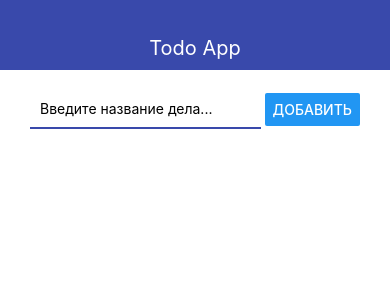
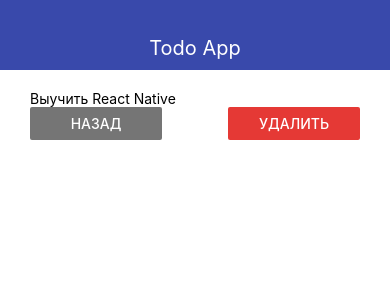
Before and after one commit to Karter13/react-native-demo, a React Native app: screen / in a window 390 px wide. Shown: the top 300 px of the page. Built offline with nearby package versions, Linux system fonts and the light colour scheme.

Commit message:
added styles for buttons

```diff
--- a/App.js
+++ b/App.js
@@ -2,10 +2,15 @@ import React, {useState} from 'react';
 import {StyleSheet, View} from 'react-native';
 import {Navbar} from "./src/components/Navbar";
 import {MainScreen} from "./src/screens/MainScreen";
+import {TodoScreen} from "./src/screens/TodoScreen";
 
 
 export default function App() {
-    const [todos, setTodos] = useState([]);
+    const [todoId, setTodoId] = useState('2');
+    const [todos, setTodos] = useState([
+        {id: '1', title: 'Выучить React'},
+        {id: '2', title: 'Выучить React Native'}
+    ]);
 
     const addTodo = (title) => {
         setTodos(prev => [
@@ -16,17 +21,33 @@ export default function App() {
             ...prev,
         ])
     };
-
     const removeTodo = id => {
         setTodos(prev => prev.filter(todo => todo.id !== id))
     };
+
+
+    let content = (
+        <MainScreen
+            addTodo={addTodo}
+            todos={todos}
+            removeTodo={removeTodo}
+            openTodo={setTodoId}
+            // openTodo={(id) => {
+            //     setTodoId(id)
+            // }}
+        />
+    );
+
+    if (todoId) {
+        const selectedTodo = todos.find(todo => todo.id === todoId);
+        content = <TodoScreen goBack={() => setTodoId(null)} todo={selectedTodo}/>
+    }
 
     return (
         <View>
             <Navbar title={'Todo App'}/>
             <View style={styles.container}>
-                <MainScreen addTodo={addTodo} todos={todos} removeTodo={removeTodo}
-                />
+                {content}
             </View>
         </View>
     );
--- a/src/components/AddTodo.js
+++ b/src/components/AddTodo.js
@@ -1,5 +1,6 @@
 import React, {useState} from 'react'
 import {Alert, Button, StyleSheet, TextInput, View} from "react-native"
+import {THEME} from "../theme";
 
 export const AddTodo = ({ onSubmit }) => {
 
@@ -42,6 +43,6 @@ const styles = StyleSheet.create({
         padding: 10,
         borderStyle: 'solid',
         borderBottomWidth: 2,
-        borderBottomColor: '#3949ab',
+        borderBottomColor: THEME.MAIN_COLOR,
     }
 });
--- a/src/components/Navbar.js
+++ b/src/components/Navbar.js
@@ -1,5 +1,6 @@
 import React from 'react'
 import {View, Text, StyleSheet} from "react-native"
+import {THEME} from "../theme";
 
 export const Navbar = ({title}) => {
     return (
@@ -14,7 +15,7 @@ const styles = StyleSheet.create({
         height: 70,
         alignItems: 'center',
         justifyContent: 'flex-end',
-        backgroundColor: '#3949ab',
+        backgroundColor: THEME.MAIN_COLOR,
         paddingBottom: 10
     },
     text: {
--- a/src/components/Todo.js
+++ b/src/components/Todo.js
@@ -1,16 +1,17 @@
 import React from 'react'
 import {Text, View, StyleSheet, TouchableOpacity} from 'react-native';
 
-export const Todo = ({todo, onRemove}) => {
+export const Todo = ({todo, onRemove, onOpen}) => {
 
     const longPresHandler = () => {
         onRemove(todo.id)
     };
 
+
     return (
         <TouchableOpacity
             activeOpacity={0.5}
-            onPress={() => console.log('Pressed', todo.id)}
+            onPress={() => onOpen(todo.id)}
             onLongPress={longPresHandler }
             // onLongPress={onRemove.bind(null, todo.id)}
         >
--- a/src/screens/MainScreen.js
+++ b/src/screens/MainScreen.js
@@ -4,7 +4,7 @@ import {AddTodo} from "../components/AddTodo";
 import {Todo} from "../components/Todo";
 
 
-export const MainScreen = ({addTodo, todos, removeTodo}) => {
+export const MainScreen = ({addTodo, todos, removeTodo, openTodo}) => {
     return (
         <View>
             <AddTodo onSubmit={addTodo}/>
@@ -12,7 +12,7 @@ export const MainScreen = ({addTodo, todos, removeTodo}) => {
             <FlatList
                 keyExtractor={item => item.id}
                 data={todos}
-                renderItem={({item}) => (<Todo todo={item} onRemove={removeTodo}/>)}
+                renderItem={({item}) => (<Todo todo={item} onRemove={removeTodo} onOpen={openTodo}/>)}
             />
 
         </View>
--- a/src/screens/TodoScreen.js
+++ b/src/screens/TodoScreen.js
@@ -1,12 +1,36 @@
 import React from 'react'
-import {StyleSheet, View, Text} from "react-native"
+import {StyleSheet, View, Text, Button} from "react-native"
+import {THEME} from '../theme'
 
-export const TodoScreen = props => {
+export const TodoScreen = ({goBack, todo}) => {
     return (
         <View>
-            <Text>Todo Screen</Text>
+            <Text>{todo.title}</Text>
+            <View style={styles.buttons}>
+                <View style={styles.button}>
+                    <Button
+                        title='Назад'
+                        color={THEME.GREY_COLOR}
+                        onPress={goBack}/>
+                </View>
+                <View style={styles.button}>
+                    <Button
+                        title='Удалить'
+                        color={THEME.DANGER_COLOR}
+                        onPress={() => console.log('To Remove')}/>
+                </View>
+
+            </View>
         </View>
     )
 };
 
-const styles = StyleSheet.create({});
+const styles = StyleSheet.create({
+    buttons: {
+        flexDirection: 'row',
+        justifyContent: 'space-between'
+    },
+    button: {
+        width: '40%'
+    }
+});
--- /dev/null
+++ b/src/theme.js
@@ -0,0 +1,5 @@
+export const THEME = {
+    DANGER_COLOR: '#e53935',
+    GREY_COLOR: '#757575',
+    MAIN_COLOR: '#3949ab'
+}
```
